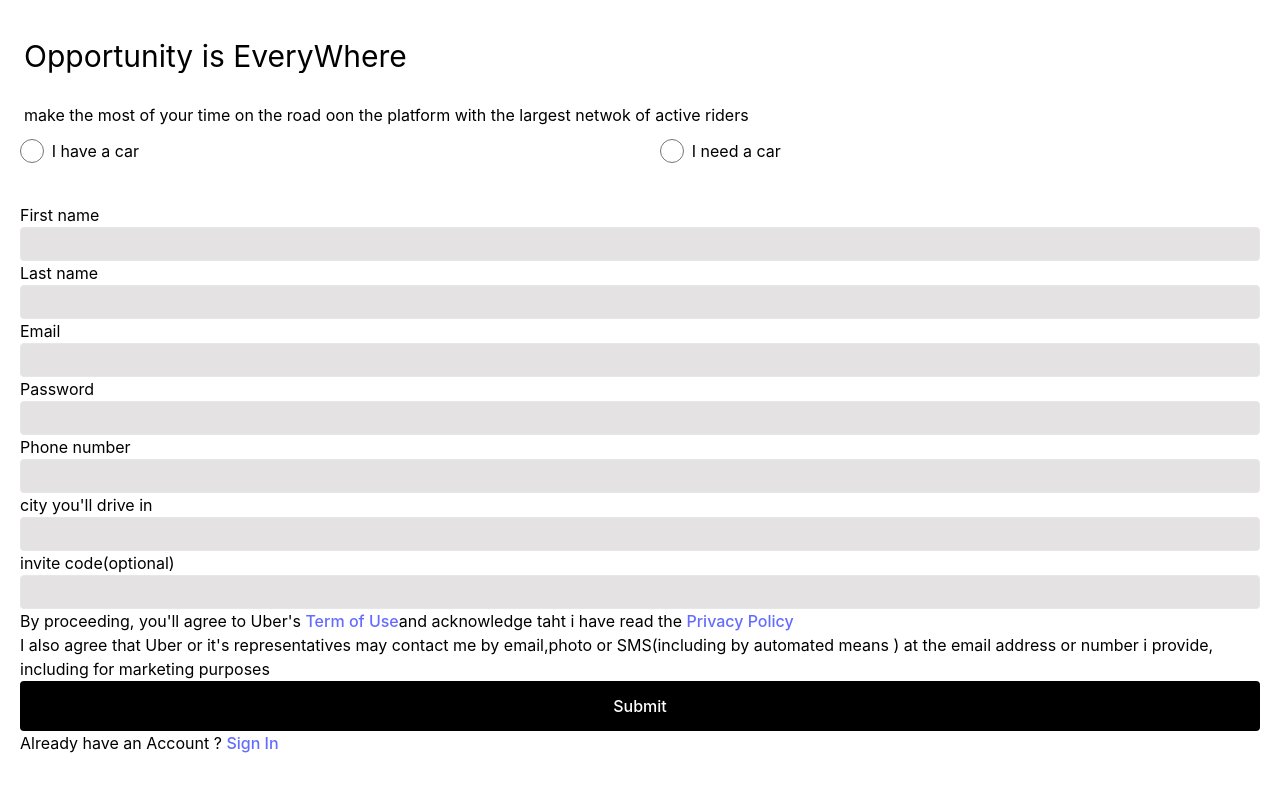
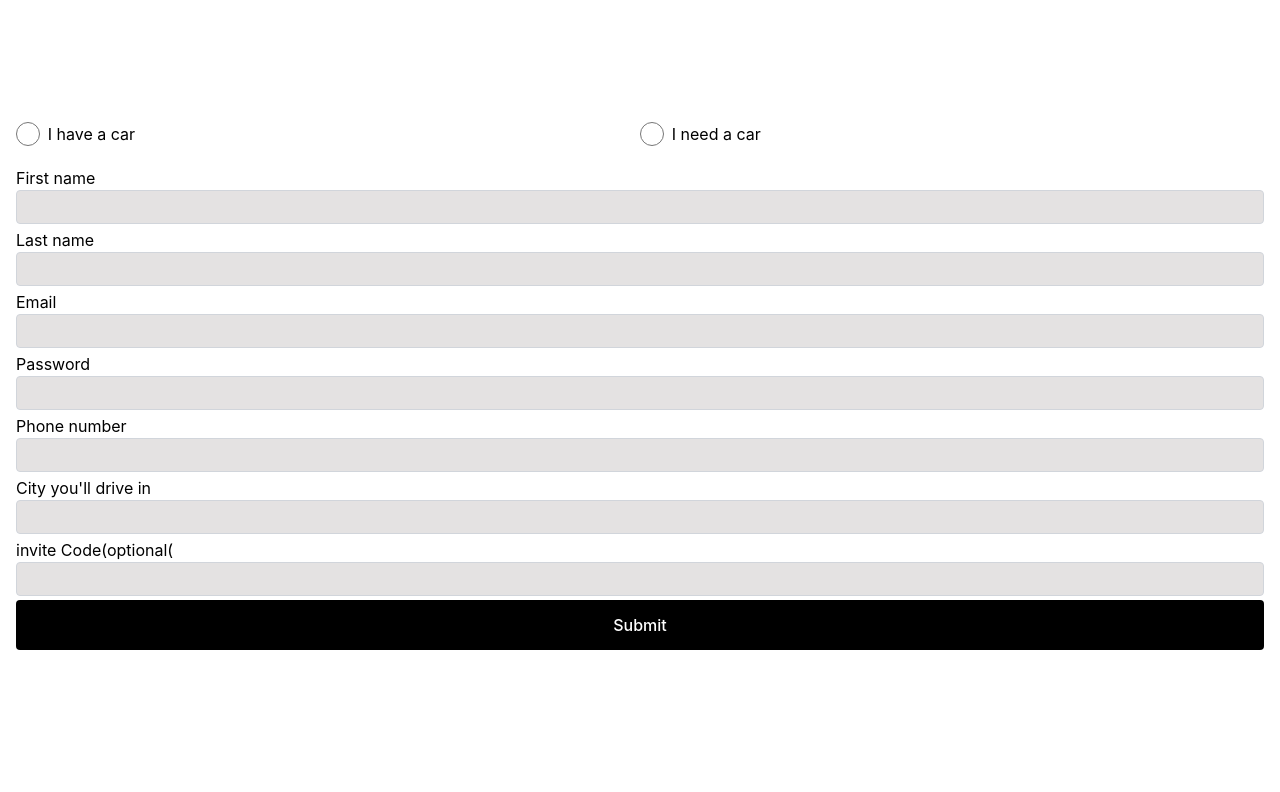
Before and after one commit to BLADEHEDA/Private-journal, a React (Vite) app: page / in a window 1280 px wide. Shown: the top 792 px of the page. Built offline with nearby package versions, Linux system fonts and the light colour scheme.

Commit message:
foerm validation complete

```diff
--- a/src/App.tsx
+++ b/src/App.tsx
@@ -1,17 +1,19 @@
 
 import './App.css'
+// import LoginForm from './Components/Form/LoginForm'
 // import Form from './Components/Form/Form'
-import LoginFormikComponents from './Components/Form/LoginFormikComponents'
-// import MyInput from './Components/Form/FormikWrapper'
-
+import Reusable from './Components/Form/Reusable'
+// import LoginFormikComponents from './Components/Form/LoginFormikComponents'
 function App() {
   return (
     <div>
 
+{/*
+ <Form/>  */}
 
-  {/* <Form/> */}
-
- <LoginFormikComponents/>
+ {/* <LoginFormikComponents/>
+ <LoginForm/> */}
+ <Reusable/>
 
  </div>
   )
--- a/src/Components/Form/Form.tsx
+++ b/src/Components/Form/Form.tsx
@@ -89,6 +89,7 @@
             </article> */}
             </article>
         </section>
+        {/* above not necessary for now  */}
 
 
     <section className="main-section-right mt-[0.5em] ]  ">
--- /dev/null
+++ b/src/Components/Form/InputFields.tsx
@@ -0,0 +1,23 @@
+import React from 'react'
+
+const InputFields = (props) => {
+  return (
+    <div>
+   <section className="main-section-right mt-[0.5em] ]  ">
+         <div className='mb-3'>
+            <label >{props.label}</label>
+            <input
+            type={props.type}
+            name={props.name}
+            className={`block form-input w-full rounded border py-1 px-2 ${props.touched&& props.errors.firstname ? 'border-red-400' : 'border-gray-300'}`}
+              onChange={props.handleChange} onBlur={props.handleBlur} value={props.values} />
+            {props.touched && props.errors && (
+              <span className='text-red-400'>{props.error}</span>
+            )}
+          </div>
+        </section>
+    </div>
+  )
+}
+
+export default InputFields
--- /dev/null
+++ b/src/Components/Form/LoginForm.tsx
@@ -0,0 +1,78 @@
+
+// import React from 'react';
+import { useState } from 'react';
+import { Formik, Form, Field, ErrorMessage } from 'formik';
+import * as Yup from 'yup';
+import Modal from './Modal';
+
+const LoginSchema = Yup.object().shape({
+  name: Yup.string().required('Name is required'),
+  email: Yup.string().required('Email is required').email('Invalid email'),
+  password: Yup.string().required('Password is required').min(7, 'Too short').max(25, 'Too long'),
+  phoneNumber: Yup.string().required('Phone number is required').matches(/^[0-9]+$/, 'Must be only digits').min(7, 'Too short').max(15, 'Too long')
+});
+function InputField({ field, form, ...props }) {
+  return (
+    <div>
+      <input className='form-input'   {...field} {...props} />
+      {form.touched[field.name] && form.errors[field.name] && (
+        <div className='text-[red] ' >{form.errors[field.name]}</div>
+      )}
+    </div>
+  );
+}
+
+const LoginForm = () => {
+  const [showModal , setShowModal]= useState(false)
+  const showmodal=()=>{
+    setShowModal(true)
+
+  }
+  const handleSubmit = (values, actions) => {
+    // Submit the form data in here
+    alert(values);
+  };
+
+  return (
+    <main>
+      <Formik
+      initialValues={{ name: '', email: '', password: '', phoneNumber: '' }}
+      validationSchema={LoginSchema}
+      onSubmit={(values, { resetForm }) => {
+        showmodal()
+        alert(JSON.stringify(values));
+        resetForm();
+      }}
+    //   onSubmit={handleSubmit}
+    >
+      {({ handleSubmit, isSubmitting }) => (
+        <Form onSubmit={handleSubmit}>
+          <div>
+            <label htmlFor="name">Name:</label>
+            <Field name="name" type="text" component={InputField} />
+          </div>
+          <div>
+            <label htmlFor="email">Email:</label>
+            <Field name="email" type="email" component={InputField} />
+          </div>
+          <div>
+            <label htmlFor="password">Password:</label>
+            <Field name="password" type="password" component={InputField} />
+          </div>
+          <div>
+            <label htmlFor="phoneNumber">Phone Number:</label>
+            <Field name="phoneNumber" type="tel" component={InputField} />
+          </div>
+          <button type="submit"  disabled={isSubmitting}>
+            Submit
+          </button>
+        </Form>
+      )}
+    </Formik>
+    {showModal? (<Modal showModal={showModal} setShowModal={setShowModal}
+          showmodal={showmodal}  />):null }
+    </main>
+  )
+}
+
+export default LoginForm
--- a/src/Components/Form/Modal.tsx
+++ b/src/Components/Form/Modal.tsx
@@ -7,7 +7,17 @@
   props.setShowModal(false)
 
  }
-
+//  tempalte for the input field
+ function InputField({ field, form, ...props }) {
+  return (
+    <div>
+      <input {...field} {...props} />
+      {form.touched[field.name] && form.errors[field.name] && (
+        <div>{form.errors[field.name]}</div>
+      )}
+    </div>
+  );
+}
   return (
     <>
 
--- /dev/null
+++ b/src/Components/Form/Reusable.tsx
@@ -0,0 +1,208 @@
+import { useFormik } from 'formik';
+import { useState } from 'react';
+import * as Yup from 'yup';
+import Modal from './Modal';
+// import InputFields from './InputFields';
+// import carPic from "../../assets/10109.jpg"
+
+const InputFields = (props) => {
+  return (
+    <div>
+   <section className="main-section-right ]  ">
+         <div className='mb-1'>
+            <label >{props.label}</label>
+            <input
+            type={props.type}
+            name={props.name}
+            className={`block form-input w-full rounded border py-1 px-2 ${props.touched && props.errors ? 'border-red-400' : 'border-gray-300'}`}
+              onChange={props.handleChange} onBlur={props.handleBlur} value={props.values} />
+            {props.touched && props.errors && (
+              <span className='text-red-400'>{props.errors}</span>
+            )}
+          </div>
+        </section>
+    </div>
+  )
+}
+// create the temlate for reusing the input ifeld as components
+
+const Reusable = () => {
+  const [showModal , setShowModal]= useState(false)
+  // const show =()=>{
+  //   setShowModal(true)
+  // }
+
+
+
+  //TODO create formik instance
+  const formik = useFormik({
+     initialValues: {
+       car: '',
+       firstname: '',
+       lastname: '',
+       email: '',
+      password: '',
+       age: '',
+       phonenumber: '',
+       city: '',
+       invitecode:''
+     },
+     validationSchema: Yup.object({
+       firstname: Yup.string()
+       .min(2, "Too Short!")
+       .max(50, "Too Long!")
+       .required(),
+
+     lastname: Yup.string()
+       .min(2, "Too Short!")
+       .max(50, "Too Long!")
+       .required(),
+       email: Yup.string()
+               .email()
+               .required(),
+
+        password: Yup.string()
+        .required()
+         .min(6, "Password is too short - should be 6 chars minimum"),
+
+       phonenumber: Yup.string()
+       .required()
+       .label('phone number'),
+       city:Yup.string()
+       .label('city')
+       .required(),
+       car:Yup.string()
+       .label('car')
+       .required(),
+       invitecode:Yup.string()
+       .label('invite code')
+       .optional()
+     }),
+     onSubmit: function () {
+      toggleModal()
+      //  setShowModal(!showModal)
+
+     }
+   })
+     // /display the modal values on
+const showmodal=()=>{
+  alert(`Hello bro whats up
+   car: ${formik.values.car}.
+  firstnaame: ${formik.values.firstname}.
+  lastnaame: ${formik.values.lastname}.
+  Email: ${formik.values.email}.
+  password: ${formik.values.password}.
+  phonenumber: ${formik.values.phonenumber}.
+  city: ${formik.values.city}.
+  invitecode: ${formik.values.invitecode}
+   `);
+  formik.resetForm();
+}
+const toggleModal = ()=>{
+  setShowModal(true)
+}
+
+console.log(showModal);
+
+  return (
+    <main className='mb-10 px-[1em] ' >
+      <form   onSubmit={formik.handleSubmit}  >
+
+        {/* Validate radio buttons   */}
+<section className="radio-btns mb-5">
+<div className='flex  mt-3  ' >
+        <input
+        type="radio"
+         className='w-[50px] mr-2 bg-[black] bg-black bg-[blue] cursor-pointer '
+         id="haveCar"
+         name='car'
+         value="Has Car"
+         onChange={formik.handleChange}
+         checked={formik.values.car === "Has Car"}
+         />
+      <label htmlFor="haveCar" className=" cursor-pointer">
+        I have a car
+      </label>
+
+        <input
+        type="radio"
+        className=' w-[50px] mr-2 bg-[black] bg-white cursor-pointer'
+        id="needCar"
+        name='car'
+        value="Needs Car"
+        onChange={formik.handleChange}
+        checked={formik.values.car === "Needs Car"}
+         />
+      <label htmlFor="needCar" className=" cursor-pointer">
+        I need a car
+      </label>
+      </div>
+      {formik.touched.car && formik.errors.car && (
+              <span className='text-red-400'>{formik.errors.car}</span>
+            )}
+    </section>
+<InputFields label="First name" name="firstname" type="text"
+handleChange={formik.handleChange}
+handleBlur={formik.handleBlur}
+touched={formik.touched.firstname}
+errors={formik.errors.firstname}
+values={formik.values.firstname}
+/>
+{/* <InputFields label="" name="" type="" /> */}
+<InputFields label="Last name" name="lastname" type="texte"
+handleChange={formik.handleChange}
+handleBlur={formik.handleBlur}
+touched={formik.touched.lastname}
+errors={formik.errors.lastname}
+values={formik.values.lastname}
+/>
+<InputFields label="Email" name="email" type="email"
+handleChange={formik.handleChange}
+handleBlur={formik.handleBlur}
+touched={formik.touched.email}
+errors={formik.errors.email}
+values={formik.values.email}
+/>
+<InputFields label="Password" name="password" type="password"
+handleChange={formik.handleChange}
+handleBlur={formik.handleBlur}
+touched={formik.touched.password}
+errors={formik.errors.password}
+values={formik.values.password}
+/>
+<InputFields label="Phone number" name="phonenumber" type="tel"
+handleChange={formik.handleChange}
+handleBlur={formik.handleBlur}
+touched={formik.touched.phonenumber}
+errors={formik.errors.phonenumber}
+values={formik.values.phonenumber}
+/>
+<InputFields label="City you'll drive in" name="city" type="text"
+handleChange={formik.handleChange}
+handleBlur={formik.handleBlur}
+touched={formik.touched.city}
+errors={formik.errors.city}
+values={formik.values.city}
+/>
+<InputFields label="invite Code(optional(" name="invitecode" type="text"
+handleChange={formik.handleChange}
+handleBlur={formik.handleBlur}
+touched={formik.touched.invitecode}
+errors={formik.errors.invitecode}
+values={formik.values.invitecode}
+/>
+<div className='text-center'>
+            <button
+
+            className='bg-[black] rounded p-3 text-white'  >Submit</button>
+          </div>
+          </form>
+{/* <InputFields label="" name="" type="" /> */}
+{showModal? (<Modal showModal={showModal} setShowModal={setShowModal}
+          showmodal={showmodal}  />):null }
+    </main>
+
+  )
+}
+
+export default Reusable
```
